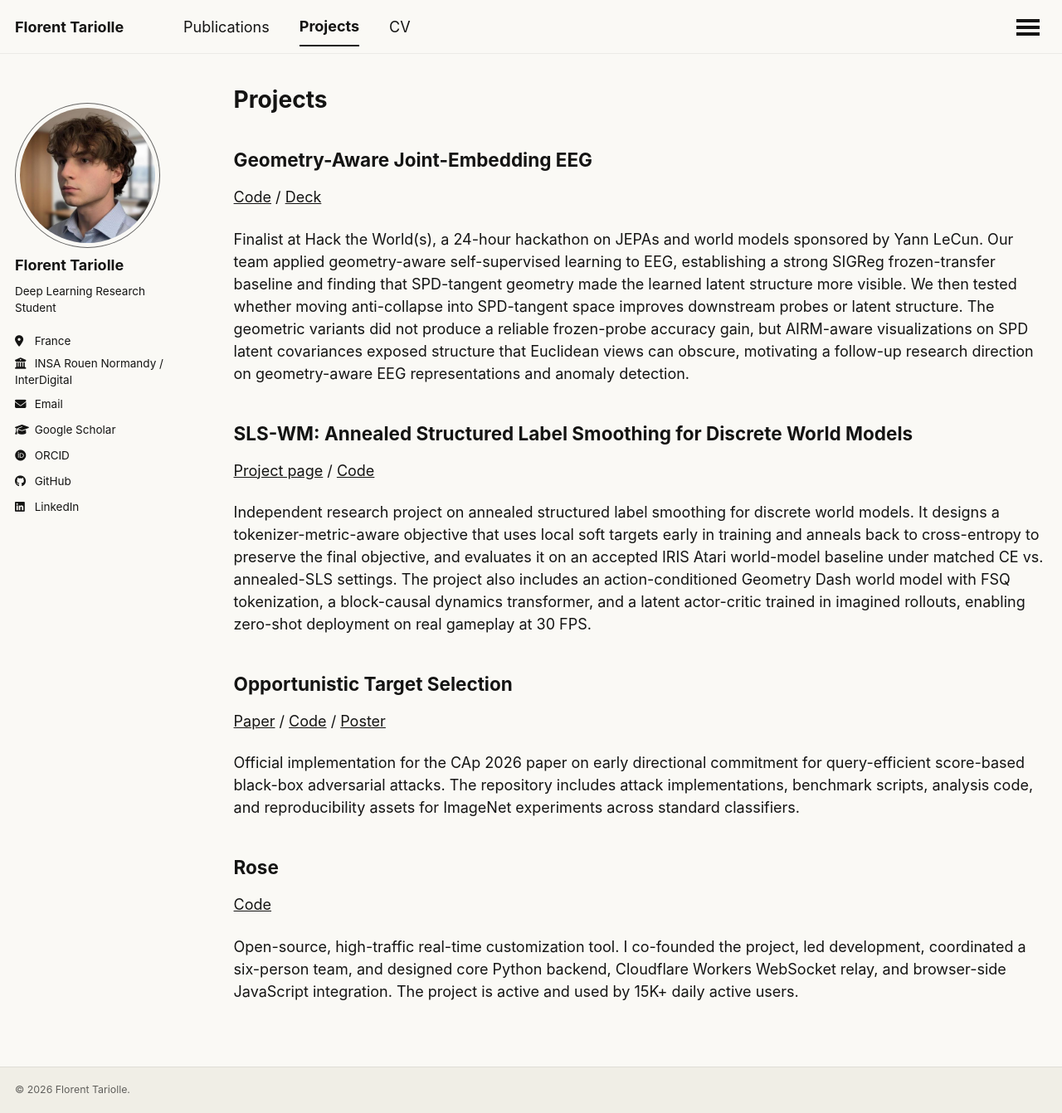
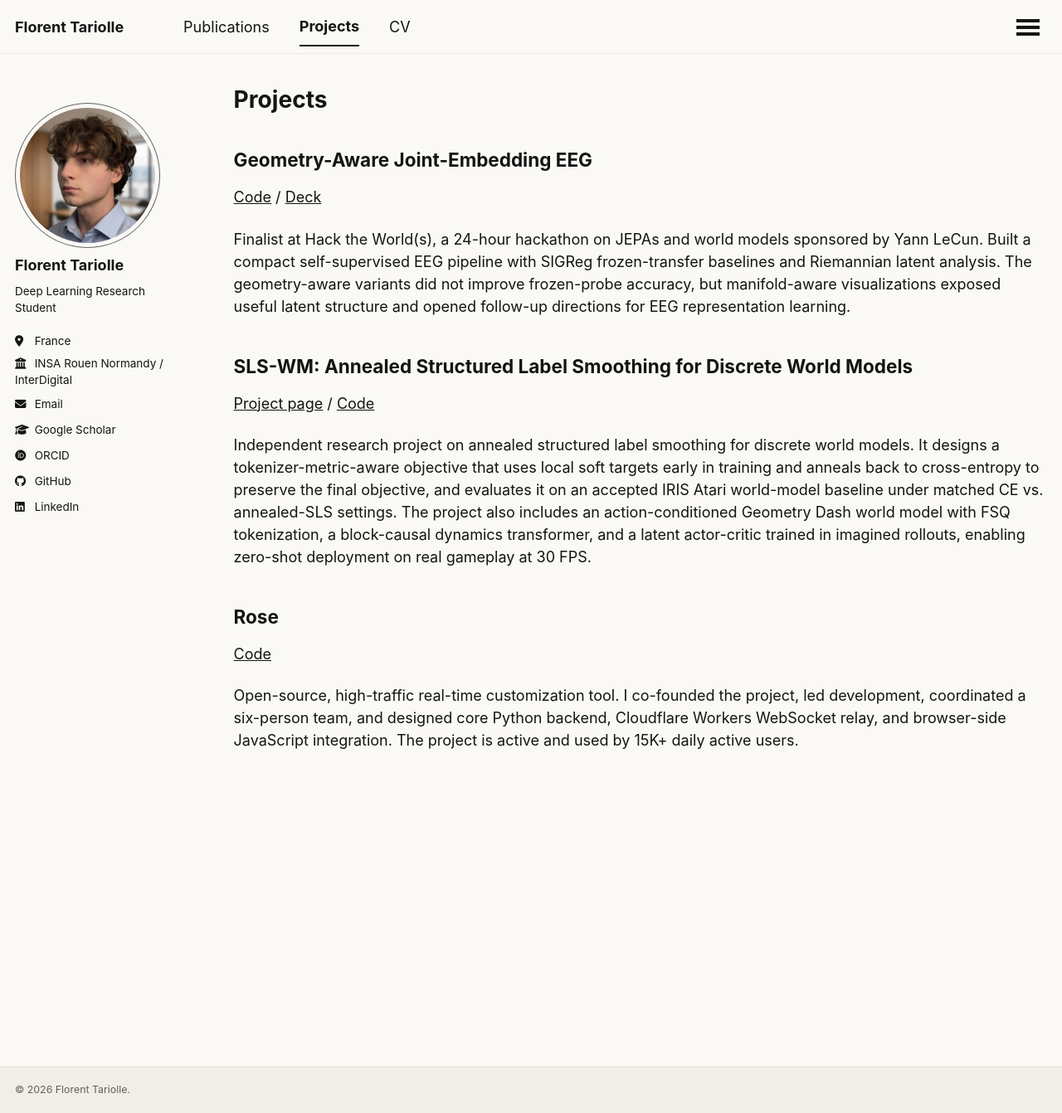
Before and after one commit to Tariolle/Tariolle.github.io, a Jekyll site: the page built from _pages/projects.md, in a window 1280 px wide and 1342 px high. Shown: the whole window at 83% size. Built offline with Jekyll 4.4.1, drawn with Linux system fonts in a browser that asks for light colours; some web fonts are replaced; a script that is not in the unit is left out.

Commit message:
docs: tighten projects page

```diff
--- a/_pages/projects.md
+++ b/_pages/projects.md
@@ -9,7 +9,7 @@ author_profile: true
 
 [Code](https://github.com/Tariolle/hello-worlds) / [Deck](https://github.com/Tariolle/hello-worlds/blob/main/presentation/main.pdf)
 
-Finalist at Hack the World(s), a 24-hour hackathon on JEPAs and world models sponsored by Yann LeCun. Our team applied geometry-aware self-supervised learning to EEG, establishing a strong SIGReg frozen-transfer baseline and finding that SPD-tangent geometry made the learned latent structure more visible. We then tested whether moving anti-collapse into SPD-tangent space improves downstream probes or latent structure. The geometric variants did not produce a reliable frozen-probe accuracy gain, but AIRM-aware visualizations on SPD latent covariances exposed structure that Euclidean views can obscure, motivating a follow-up research direction on geometry-aware EEG representations and anomaly detection.
+Finalist at Hack the World(s), a 24-hour hackathon on JEPAs and world models sponsored by Yann LeCun. Built a compact self-supervised EEG pipeline with SIGReg frozen-transfer baselines and Riemannian latent analysis. The geometry-aware variants did not improve frozen-probe accuracy, but manifold-aware visualizations exposed useful latent structure and opened follow-up directions for EEG representation learning.
 
 ## SLS-WM: Annealed Structured Label Smoothing for Discrete World Models
 
@@ -17,12 +17,6 @@ Finalist at Hack the World(s), a 24-hour hackathon on JEPAs and world models spo
 
 Independent research project on annealed structured label smoothing for discrete world models. It designs a tokenizer-metric-aware objective that uses local soft targets early in training and anneals back to cross-entropy to preserve the final objective, and evaluates it on an accepted IRIS Atari world-model baseline under matched CE vs. annealed-SLS settings. The project also includes an action-conditioned Geometry Dash world model with FSQ tokenization, a block-causal dynamics transformer, and a latent actor-critic trained in imagined rollouts, enabling zero-shot deployment on real gameplay at 30 FPS.
 
-## Opportunistic Target Selection
-
-[Paper](https://arxiv.org/abs/2605.25663) / [Code](https://github.com/Tariolle/opportunistic-target-selection) / [Poster](https://github.com/Tariolle/opportunistic-target-selection/blob/main/poster/poster_beamer.pdf)
-
-Official implementation for the CAp 2026 paper on early directional commitment for query-efficient score-based black-box adversarial attacks. The repository includes attack implementations, benchmark scripts, analysis code, and reproducibility assets for ImageNet experiments across standard classifiers.
-
 ## Rose
 
 [Code](https://github.com/Alban1911/Rose)
```
